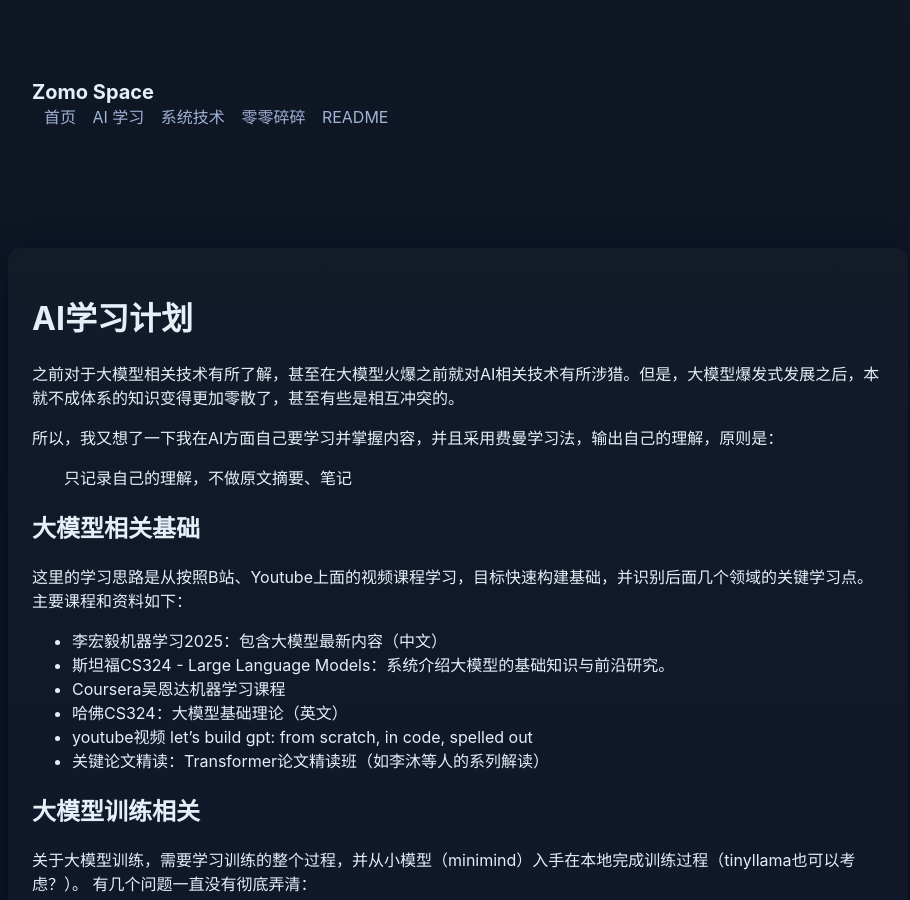
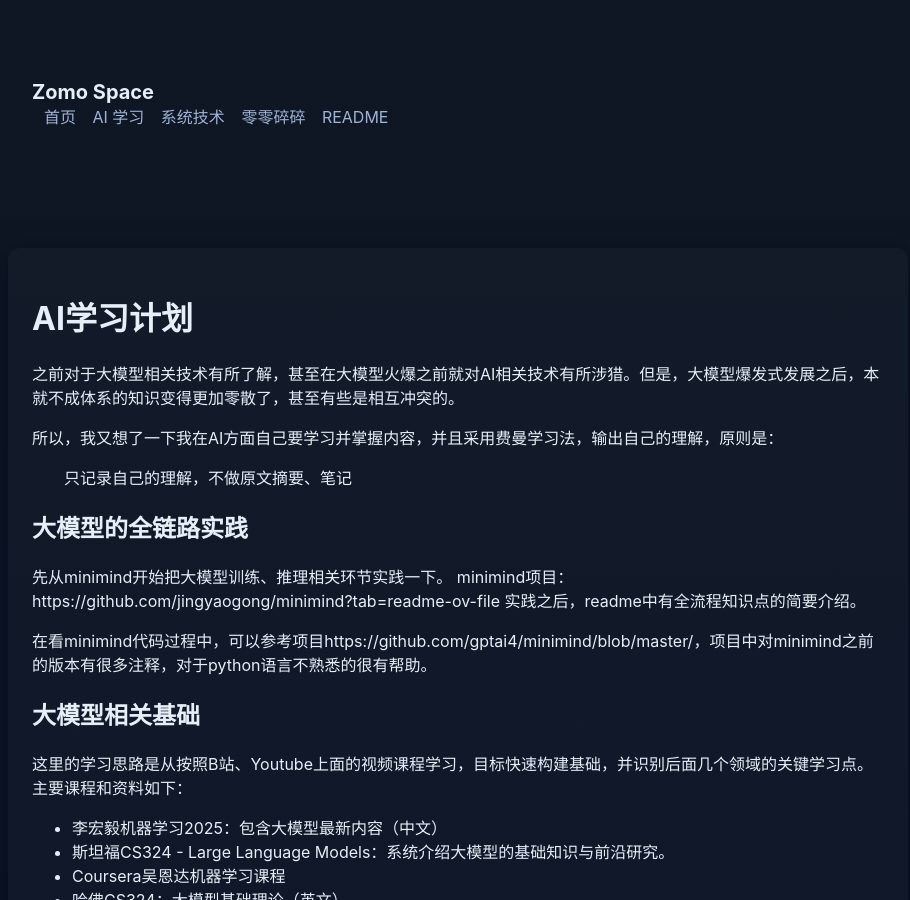
Before and after one commit to zomo-space/The-Monologue-Lab, a Jekyll site: the page built from records/AI学习计划.md, in a window 1280 px wide and 900 px high. Shown: the whole window, without its empty margins (182-1092 px from the left). Built offline with Jekyll 4.4.1, drawn with Linux system fonts in a browser that asks for light colours; our own code applies the rules of GitHub Pages for plain Markdown files.

Commit message:
Expand AI学习计划 with large model practices
Added a section on practical experience with large models and resources for learning.

```diff
--- a/records/AI学习计划.md
+++ b/records/AI学习计划.md
@@ -4,6 +4,13 @@
 
 所以，我又想了一下我在AI方面自己要学习并掌握内容，并且采用费曼学习法，输出自己的理解，原则是：
 <p style="text-indent:2em">只记录自己的理解，不做原文摘要、笔记</p>
+
+## 大模型的全链路实践
+先从minimind开始把大模型训练、推理相关环节实践一下。
+minimind项目：https://github.com/jingyaogong/minimind?tab=readme-ov-file
+实践之后，readme中有全流程知识点的简要介绍。
+
+在看minimind代码过程中，可以参考项目https://github.com/gptai4/minimind/blob/master/，项目中对minimind之前的版本有很多注释，对于python语言不熟悉的很有帮助。
 
 ## 大模型相关基础
 这里的学习思路是从按照B站、Youtube上面的视频课程学习，目标快速构建基础，并识别后面几个领域的关键学习点。
```
